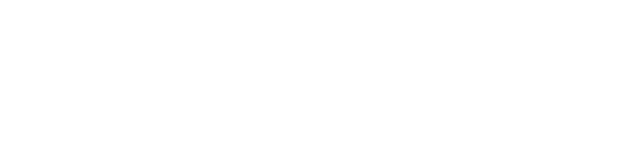
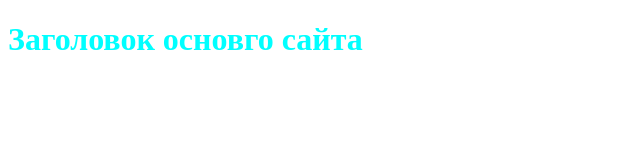
Before and after one commit to Denjix7/my_site, a plain HTML site: page index.html in a window 1280 px wide. Shown: the whole page, without its empty margins (0-640 px from the left). Drawn offline with Linux system fonts and the light colour scheme; files that its build step writes are made by us from their sources.

Commit message:
Создана шапка сайта

```diff
--- a/css/style.css
+++ b/css/style.css
@@ -0,0 +1,3 @@
+h1{
+    color: aqua;
+}
--- a/index.html
+++ b/index.html
@@ -7,6 +7,8 @@
     <link rel="stylesheet" href="style.css" />
   </head>
   <body>
-
+    <header>
+        <h1>Заголовок основго сайта</h1>
+    </header>
   </body>
 </html>
```
